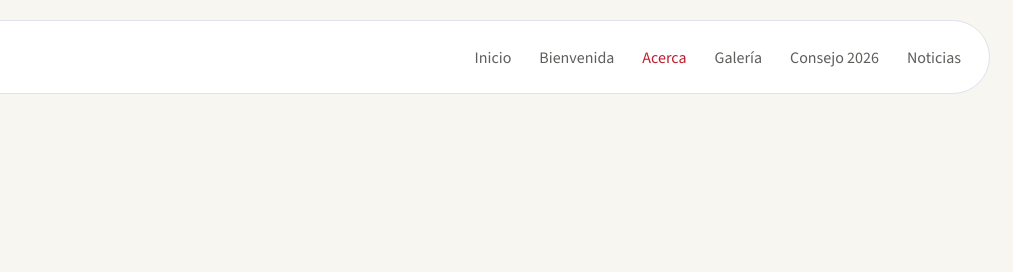
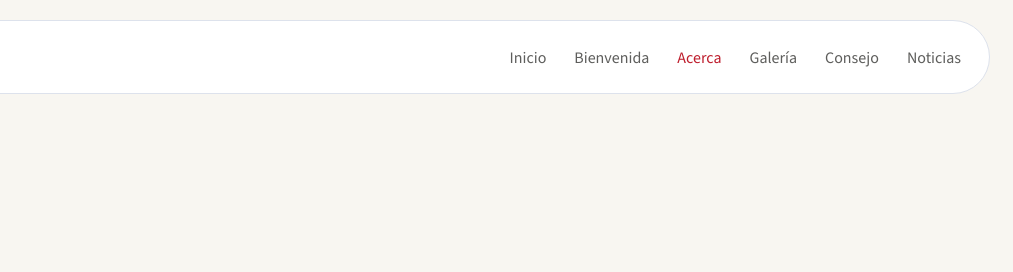
Before and after one commit to ydga/Caballeros, an Astro site: page /Caballeros/about/ in a window 1280 px wide. Shown: the top 272 px of the page, 267-1280 px from the left. Built offline with nearby package versions, Linux system fonts and the light colour scheme; Astro itself is replaced by a stand-in of ours; a web font is replaced by a local one.

Commit message:
Update Paginas “consejo-escolar”

```diff
--- a/src/content/pages/consejo-escolar.md
+++ b/src/content/pages/consejo-escolar.md
@@ -1,5 +1,5 @@
 ---
-title: Consejo 2026
+title: Consejo
 order: 4
 hide_from_navigation: false
 eyebrow: '2026'
```
